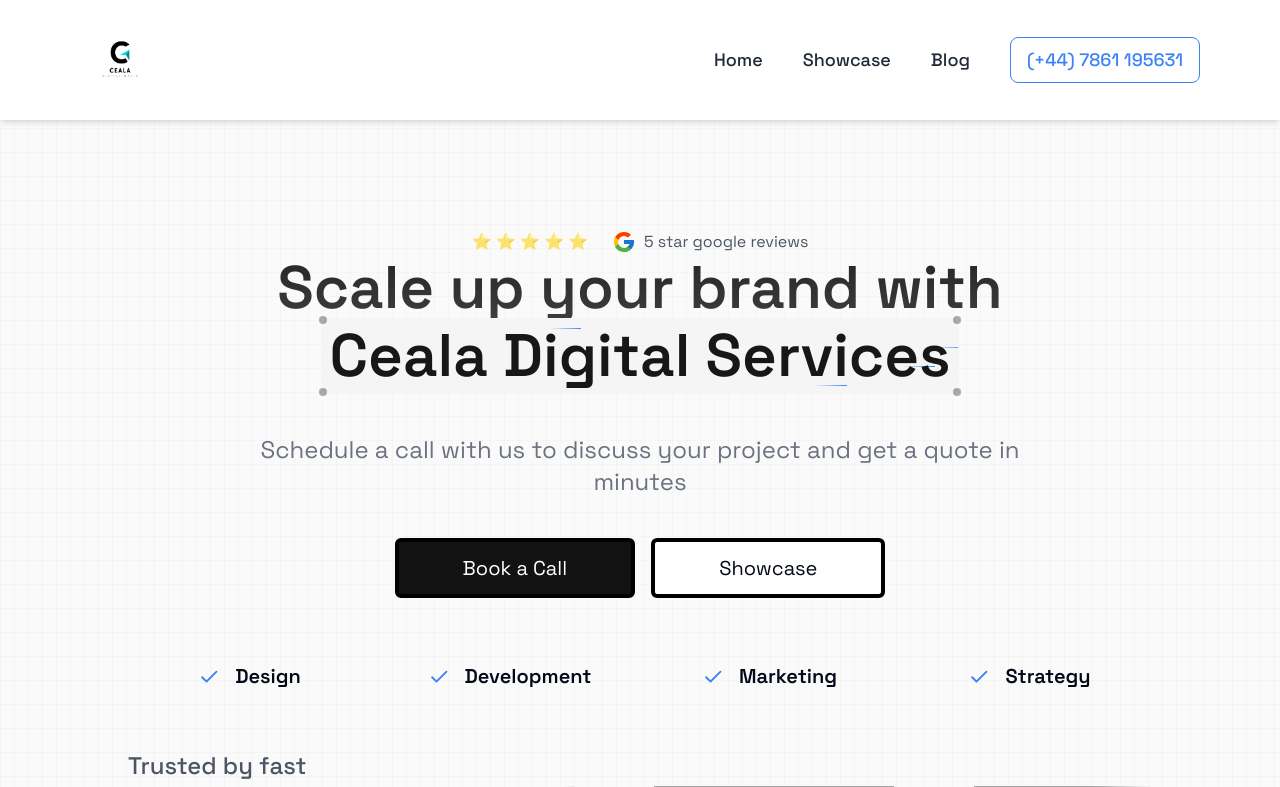
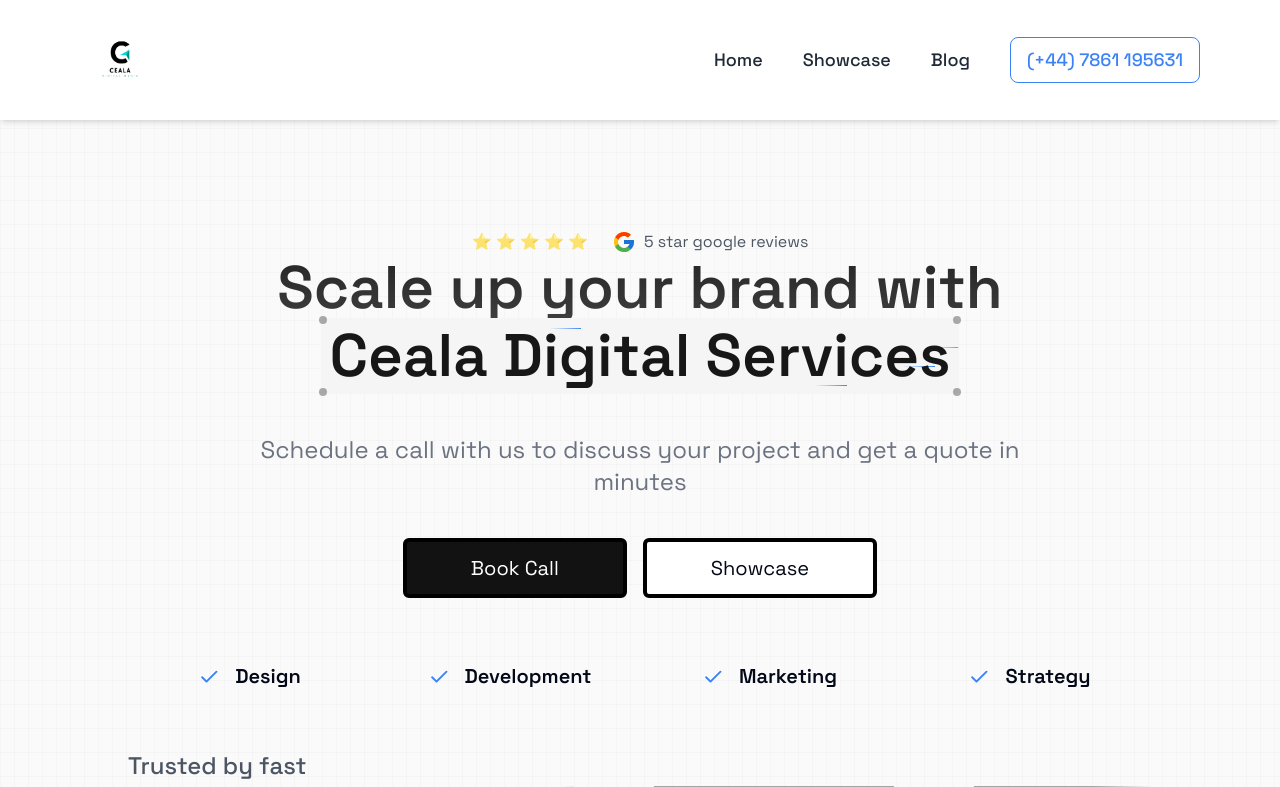
Before and after one commit to akoweicollinxx/ceala-digital-media, a Next.js app: page / in a window 1280 px wide. Shown: the top 787 px of the page. Built offline with nearby package versions, Linux system fonts and the light colour scheme; grey boxes are pictures that could not be loaded.

Commit message:
Update page.tsx

```diff
--- a/app/page.tsx
+++ b/app/page.tsx
@@ -113,7 +113,7 @@
        duration-200
        hover:shadow-[1px_1px_rgba(0,0,0),2px_2px_rgba(0,0,0),3px_3px_rgba(0,0,0),4px_4px_rgba(0,0,0),5px_5px_0px_0px_rgba(0,0,0)] dark:shadow-[1px_1px_rgba(255,255,255),2px_2px_rgba(255,255,255),3px_3px_rgba(255,255,255),4px_4px_rgba(255,255,255),5px_5px_0px_0px_rgba(255,255,255)] "
             >
-              Book a Call
+              Book Call
             </Link>
             <Link
               href={"/showcase"}
```
